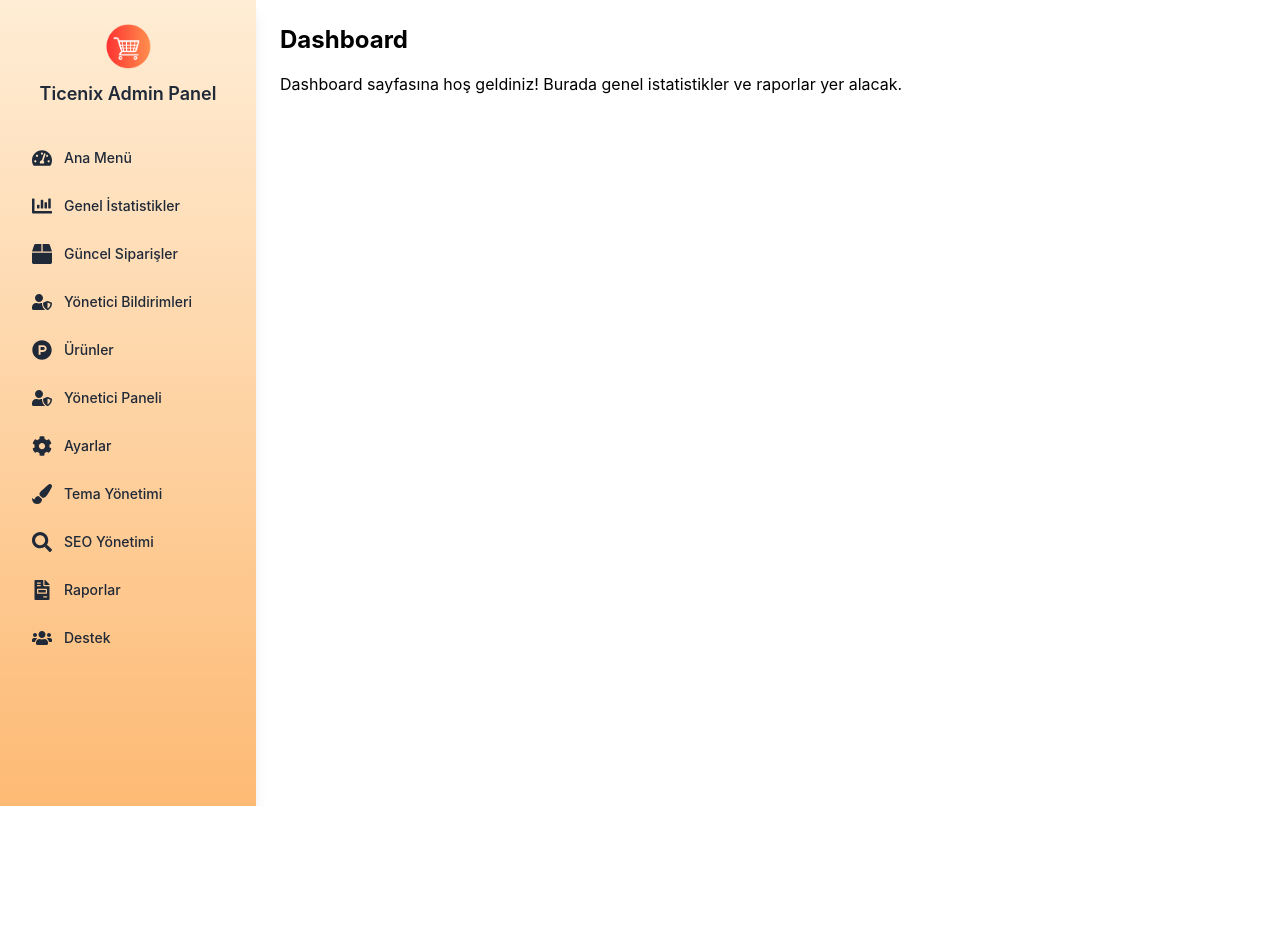
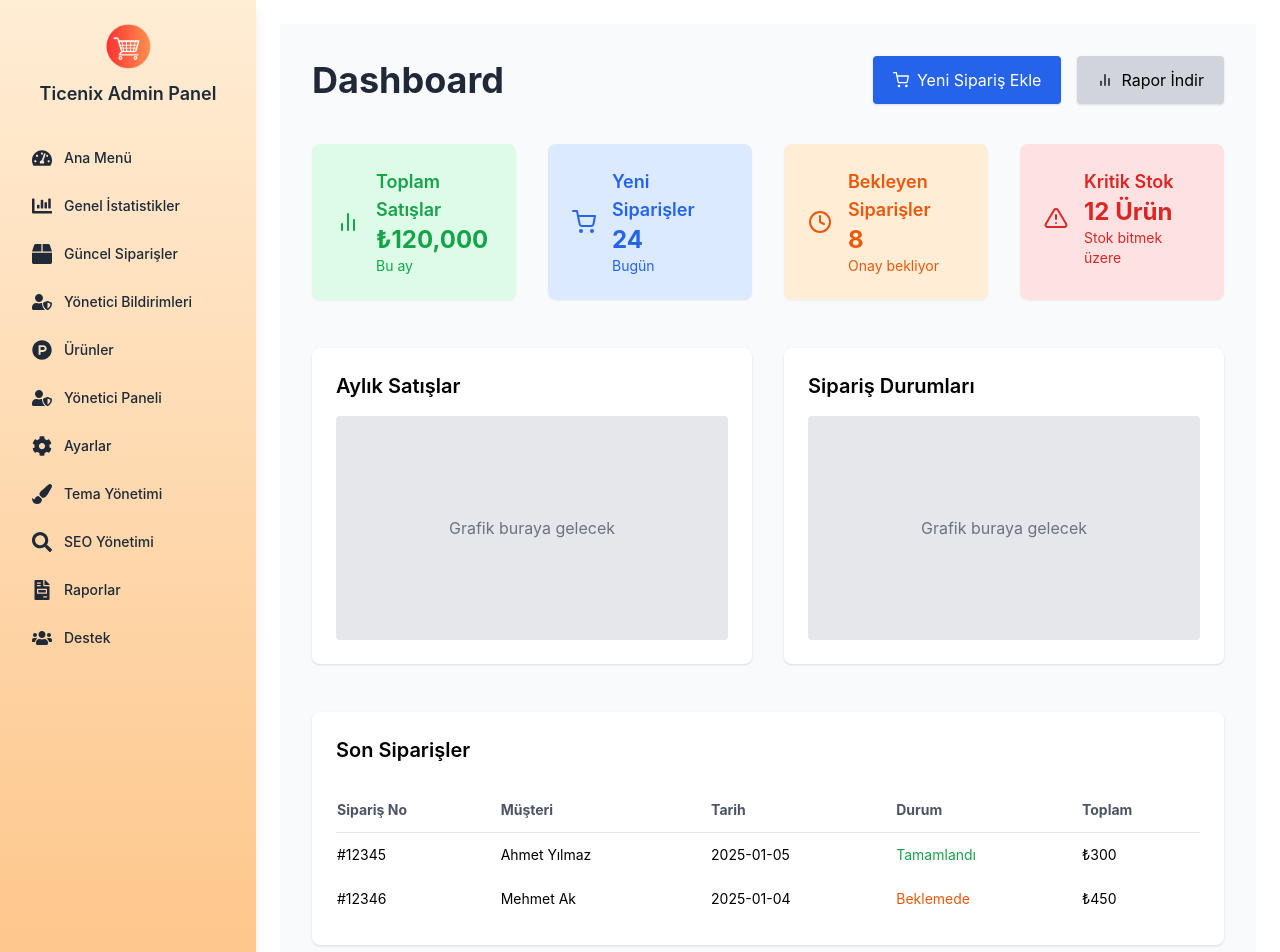
Before and after one commit to Ticenix2/ticenix_ui, a React (Create React App) app: page /panel/dashboard in a window 1280 px wide. Shown: the top 952 px of the page. Before the commit the page ends 806 px from the top, so only its background shows below. Built offline with nearby package versions, Linux system fonts and the light colour scheme.

Commit message:
added dashboard content

```diff
--- /dev/null
+++ b/src/components/dashboard/DashboardContent.js
@@ -0,0 +1,143 @@
+import React from 'react';
+import { FiBarChart2, FiShoppingCart, FiClock, FiAlertTriangle } from 'react-icons/fi';
+
+function DashboardContent() {
+  return (
+    <div className="p-8 bg-gray-50 min-h-screen">
+      {/* Sayfa Başlığı ve Hızlı Aksiyonlar */}
+      <div className="flex flex-col lg:flex-row justify-between items-center mb-10">
+        <h1 className="text-4xl font-bold text-gray-800">Dashboard</h1>
+        <div className="mt-4 lg:mt-0 flex space-x-4">
+          <button className="flex items-center bg-blue-600 hover:bg-blue-700 text-white px-5 py-3 rounded shadow">
+            <FiShoppingCart className="mr-2" /> Yeni Sipariş Ekle
+          </button>
+          <button className="flex items-center bg-gray-300 hover:bg-gray-400 px-5 py-3 rounded shadow">
+            <FiBarChart2 className="mr-2" /> Rapor İndir
+          </button>
+        </div>
+      </div>
+
+      {/* Özet Kartlar */}
+      <div className="grid grid-cols-1 sm:grid-cols-2 lg:grid-cols-4 gap-8 mb-12">
+        {[
+          {
+            title: 'Toplam Satışlar',
+            value: '₺120,000',
+            subtext: 'Bu ay',
+            icon: <FiBarChart2 size={24} />,
+            color: 'bg-green-100 text-green-600',
+          },
+          {
+            title: 'Yeni Siparişler',
+            value: '24',
+            subtext: 'Bugün',
+            icon: <FiShoppingCart size={24} />,
+            color: 'bg-blue-100 text-blue-600',
+          },
+          {
+            title: 'Bekleyen Siparişler',
+            value: '8',
+            subtext: 'Onay bekliyor',
+            icon: <FiClock size={24} />,
+            color: 'bg-orange-100 text-orange-600',
+          },
+          {
+            title: 'Kritik Stok',
+            value: '12 Ürün',
+            subtext: 'Stok bitmek üzere',
+            icon: <FiAlertTriangle size={24} />,
+            color: 'bg-red-100 text-red-600',
+          },
+        ].map((card, index) => (
+          <div
+            key={index}
+            className={`p-6 rounded-lg shadow-sm ${card.color}`}
+          >
+            <div className="flex items-center">
+              <div className="mr-4">{card.icon}</div>
+              <div>
+                <h2 className="text-lg font-semibold">{card.title}</h2>
+                <p className="text-2xl font-bold">{card.value}</p>
+                <p className="text-sm">{card.subtext}</p>
+              </div>
+            </div>
+          </div>
+        ))}
+      </div>
+
+      {/* Grafikler */}
+      <div className="grid grid-cols-1 lg:grid-cols-2 gap-8 mb-12">
+        {['Aylık Satışlar', 'Sipariş Durumları'].map((title, index) => (
+          <div key={index} className="bg-white shadow rounded-lg p-6">
+            <h2 className="text-xl font-semibold mb-4">{title}</h2>
+            <div className="h-56 bg-gray-200 rounded flex items-center justify-center">
+              <p className="text-gray-500">Grafik buraya gelecek</p>
+            </div>
+          </div>
+        ))}
+      </div>
+
+      {/* Sipariş Tablosu */}
+      <div className="bg-white shadow rounded-lg p-6 mb-12">
+        <h2 className="text-xl font-semibold mb-6">Son Siparişler</h2>
+        <table className="w-full table-auto text-sm text-left">
+          <thead>
+            <tr className="text-gray-600 border-b">
+              <th className="py-3">Sipariş No</th>
+              <th className="py-3">Müşteri</th>
+              <th className="py-3">Tarih</th>
+              <th className="py-3">Durum</th>
+              <th className="py-3">Toplam</th>
+            </tr>
+          </thead>
+          <tbody>
+            {[
+              {
+                id: '#12345',
+                customer: 'Ahmet Yılmaz',
+                date: '2025-01-05',
+                status: 'Tamamlandı',
+                total: '₺300',
+                statusColor: 'text-green-600',
+              },
+              {
+                id: '#12346',
+                customer: 'Mehmet Ak',
+                date: '2025-01-04',
+                status: 'Beklemede',
+                total: '₺450',
+                statusColor: 'text-orange-600',
+              },
+            ].map((order, index) => (
+              <tr key={index} className="hover:bg-gray-100">
+                <td className="py-3">{order.id}</td>
+                <td className="py-3">{order.customer}</td>
+                <td className="py-3">{order.date}</td>
+                <td className={`py-3 ${order.statusColor}`}>{order.status}</td>
+                <td className="py-3">{order.total}</td>
+              </tr>
+            ))}
+          </tbody>
+        </table>
+      </div>
+
+      {/* Kritik Ürün Listesi */}
+      <div className="bg-white shadow rounded-lg p-6">
+        <h2 className="text-xl font-semibold mb-6">Kritik Stok Ürünler</h2>
+        <ul className="divide-y divide-gray-200">
+          {[
+            { name: 'Ürün Adı 1', stock: '5 Adet' },
+            { name: 'Ürün Adı 2', stock: '2 Adet' },
+          ].map((product, index) => (
+            <li key={index} className="flex justify-between py-4">
+              <span>{product.name}</span>
+              <span className="text-red-600">{product.stock}</span>
+            </li>
+          ))}
+        </ul>
+      </div>
+    </div>
+  );
+}
+
+export default DashboardContent;
--- a/src/pages/DashboardPage.js
+++ b/src/pages/DashboardPage.js
@@ -1,18 +1,16 @@
 import React from 'react';
 import Sidebar from '../components/dashboard/Sidebar/Sidebar';
+import DashboardContent from '../components/dashboard/DashboardContent'; // DashboardContent dosyasını import ettik.
 
 function DashboardPage() {
   return (
     <div className="flex h-auto">
       {/* Sol Sidebar */}
-      <Sidebar/>
+      <Sidebar />
+
       {/* Ana İçerik Alanı */}
       <div className="flex-1 p-6 overflow-y-auto">
-        <h1 className="text-2xl font-bold mb-4">Dashboard</h1>
-        <p>Dashboard sayfasına hoş geldiniz! Burada genel istatistikler ve raporlar yer alacak.</p>
-
-        {/* Buraya daha fazla içerik ekledikçe, içerik otomatik olarak kayabilir */}
-        {/* Örneğin alt menüler */}
+        <DashboardContent /> {/* DashboardContent bileşenini ekledik */}
       </div>
     </div>
   );
```
